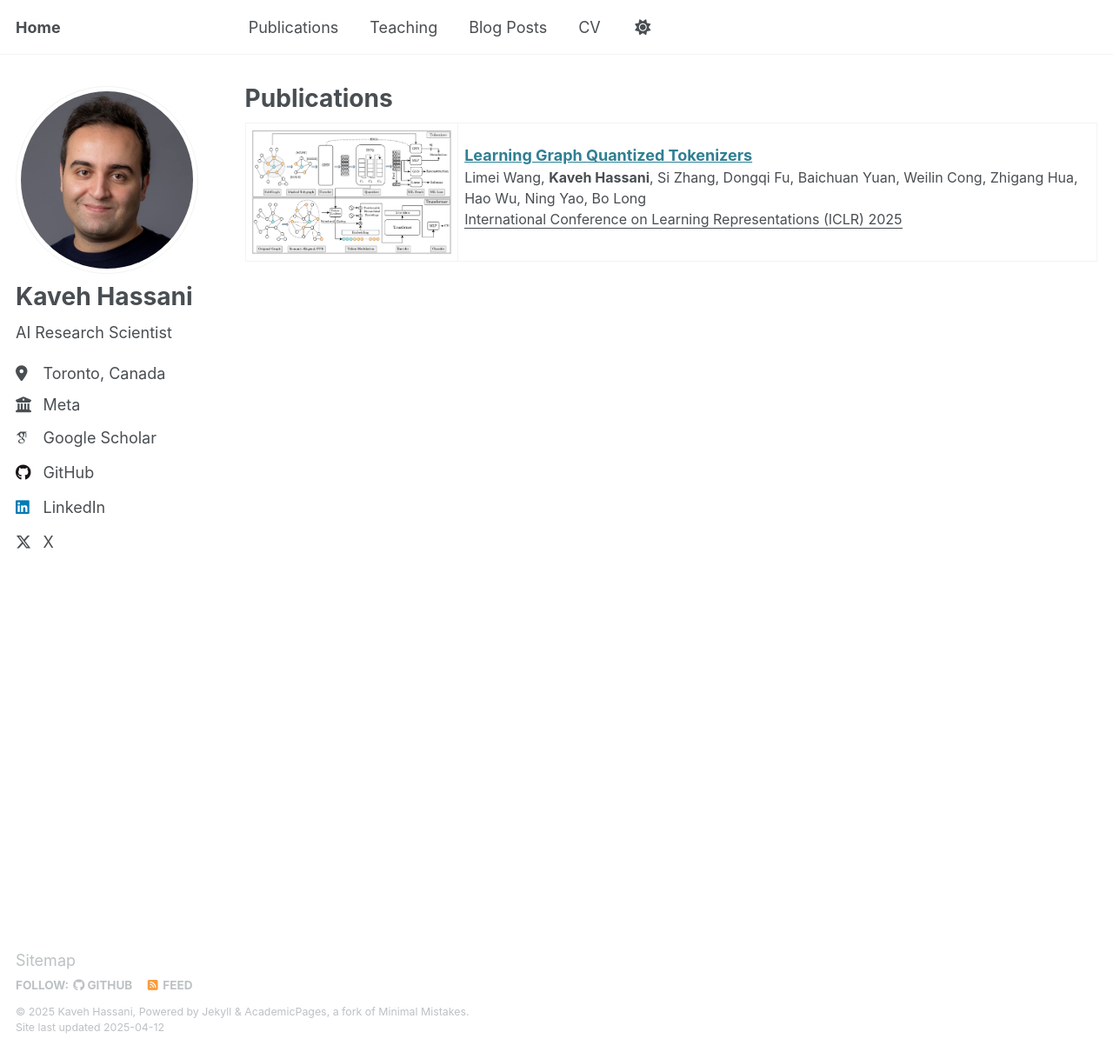
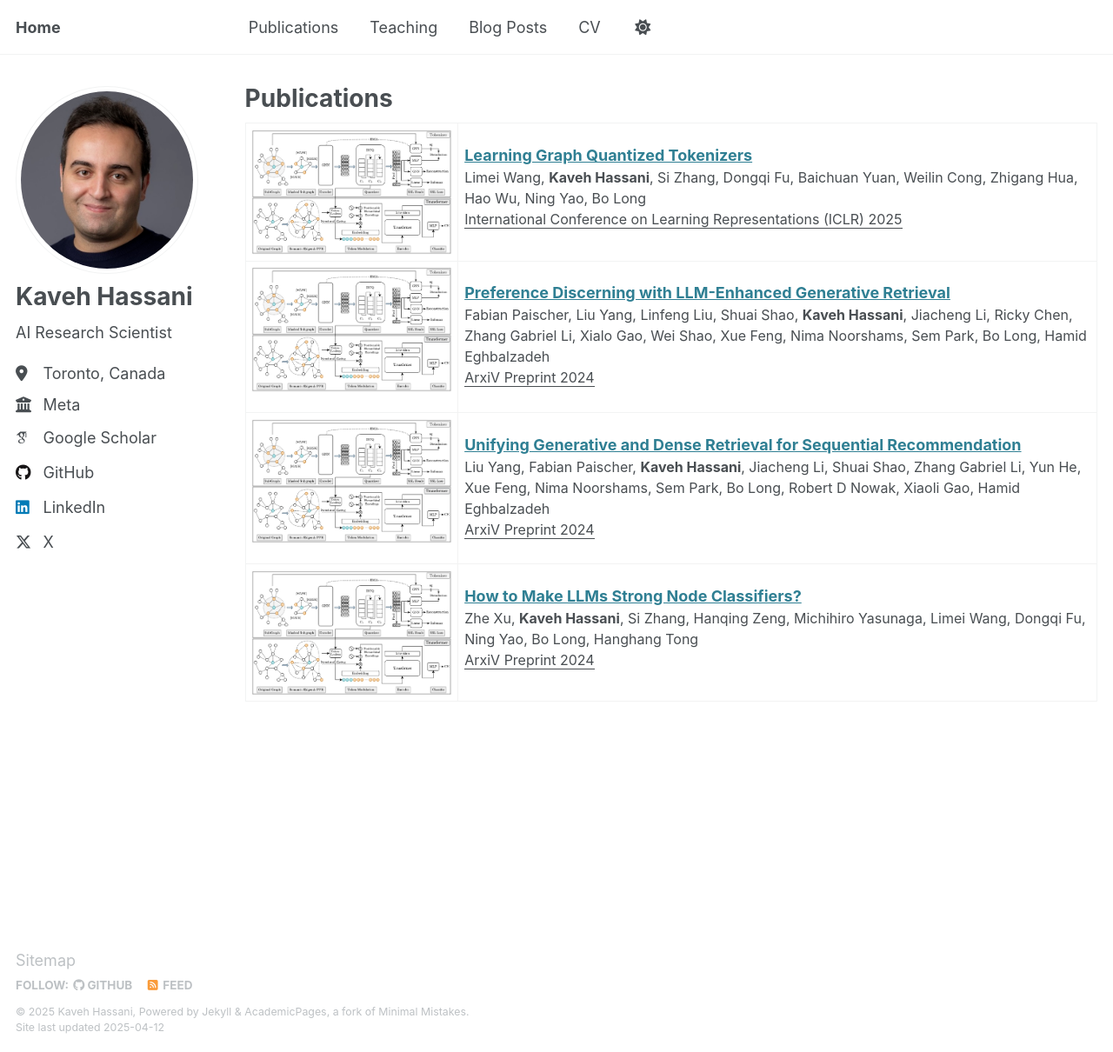
Before and after one commit to kavehhassani/kavehhassani.github.io, a Jekyll site: the page built from _pages/publications.html, in a window 1280 px wide and 1210 px high. Shown: the whole window at 87% size. Built offline with Jekyll 4.4.1, drawn with Linux system fonts in a browser that asks for light colours; some web fonts are replaced.

Commit message:
Update publications.html

```diff
--- a/_pages/publications.html
+++ b/_pages/publications.html
@@ -59,4 +59,61 @@ author_profile: true
       </div>
     </td>
   </tr>
+
+  <tr>
+    <td width="25%" style="text-align: center; vertical-align: top;">
+      <a href="/images/gqt.png" target="_blank">
+        <img class="publication-image" src="/images/gqt.png" alt="Paper teaser">
+      </a>
+    </td>
+    <td width="75%" style="vertical-align: top;">
+      <div class="publication-content">
+        <p>
+          <b><a class="paper-title" target="_blank" href="https://arxiv.org/abs/2412.08604">Preference Discerning with LLM-Enhanced Generative Retrieval</a></b>
+          <br>
+          <span class="author-list">Fabian Paischer, Liu Yang, Linfeng Liu, Shuai Shao, <strong>Kaveh Hassani</strong>, Jiacheng Li, Ricky Chen, Zhang Gabriel Li, Xialo Gao, Wei Shao, Xue Feng, Nima Noorshams, Sem Park, Bo Long, Hamid Eghbalzadeh</span>
+          <br>
+          <span class="conference-name"><u>ArxiV Preprint 2024</u></span>
+        </p>
+      </div>
+    </td>
+  </tr>
+
+  <tr>
+    <td width="25%" style="text-align: center; vertical-align: top;">
+      <a href="/images/gqt.png" target="_blank">
+        <img class="publication-image" src="/images/gqt.png" alt="Paper teaser">
+      </a>
+    </td>
+    <td width="75%" style="vertical-align: top;">
+      <div class="publication-content">
+        <p>
+          <b><a class="paper-title" target="_blank" href="https://arxiv.org/abs/2412.08604">Unifying Generative and Dense Retrieval for Sequential Recommendation</a></b>
+          <br>
+          <span class="author-list">Liu Yang, Fabian Paischer, <strong>Kaveh Hassani</strong>, Jiacheng Li, Shuai Shao, Zhang Gabriel Li, Yun He, Xue Feng, Nima Noorshams, Sem Park, Bo Long, Robert D Nowak, Xiaoli Gao, Hamid Eghbalzadeh</span>
+          <br>
+          <span class="conference-name"><u>ArxiV Preprint 2024</u></span>
+        </p>
+      </div>
+    </td>
+  </tr>
+
+    <tr>
+    <td width="25%" style="text-align: center; vertical-align: top;">
+      <a href="/images/gqt.png" target="_blank">
+        <img class="publication-image" src="/images/gqt.png" alt="Paper teaser">
+      </a>
+    </td>
+    <td width="75%" style="vertical-align: top;">
+      <div class="publication-content">
+        <p>
+          <b><a class="paper-title" target="_blank" href="https://arxiv.org/abs/2410.02296">How to Make LLMs Strong Node Classifiers?</a></b>
+          <br>
+          <span class="author-list">Zhe Xu, <strong>Kaveh Hassani</strong>, Si Zhang, Hanqing Zeng, Michihiro Yasunaga, Limei Wang, Dongqi Fu, Ning Yao, Bo Long, Hanghang Tong</span>
+          <br>
+          <span class="conference-name"><u>ArxiV Preprint 2024</u></span>
+        </p>
+      </div>
+    </td>
+  </tr>
 </table>
```
